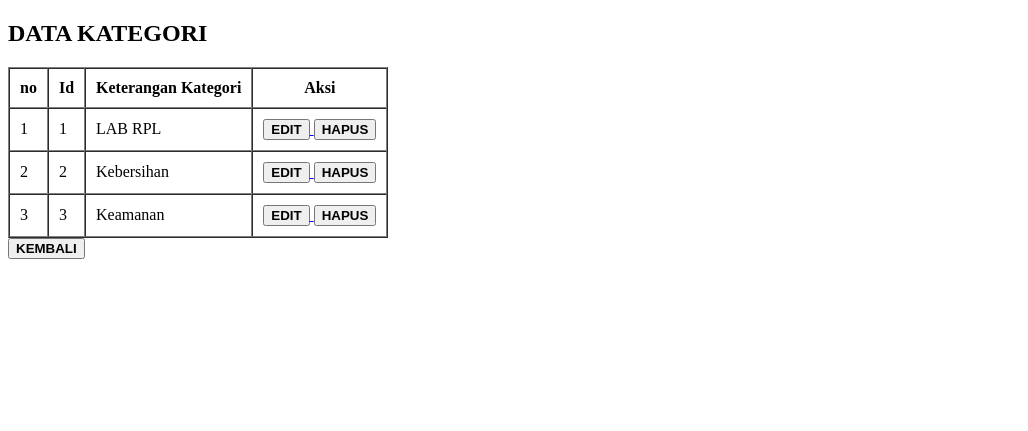
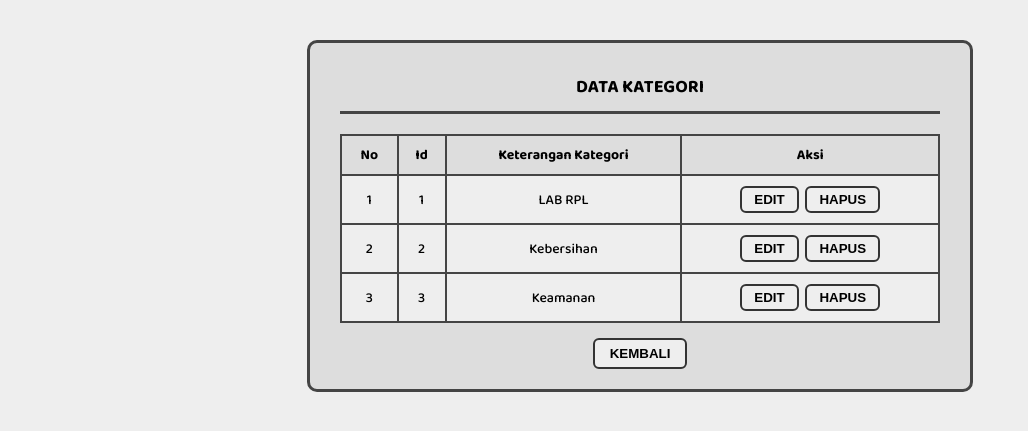
Before and after one commit to rhayihadi/Tugas-new.ujikom, a PHP site: page /admin/data-kategori.php in a window 1280 px wide. Shown: the top 431 px of the page, without its empty margins (0-1028 px from the left). Run offline with PHP 8.4, Linux system fonts and the light colour scheme; data comes from the database, SQL or seed files in the repository.

Commit message:
Enhance styling and structure of data kategori page
Refactor layout and styles for data kategori page

```diff
--- a/rhayi.ukk/admin/data-kategori.php
+++ b/rhayi.ukk/admin/data-kategori.php
@@ -11,22 +11,104 @@ $no = 1;
 <head>
     <meta charset="UTF-8">
     <title>Data Kategori</title>
-
     <link href="https://fonts.googleapis.com/css2?family=Baloo+2:wght@500;600;700;800&display=swap" rel="stylesheet">
 
     <style>
+body{
+    background:#eee;
+    font-family: 'Baloo 2', Arial, sans-serif;
+}
 
+/* WRAPPER */
+.wrapper{
+    width:600px;
+    margin:40px auto;
+    border:3px solid #444;
+    background:#ddd;
+    padding:20px 30px;
+    border-radius:10px;
+}
+
+/* HEADER */
+.top{
+    border-bottom:3px solid #444;
+    padding:10px;
+    margin-bottom:20px;
+    text-align:center;
+    font-weight:bold;
+    font-size:18px;
+}
+
+/* TABLE */
+table{
+    width:100%;
+    border-collapse:collapse;
+    background:#eee;
+}
+
+th, td{
+    border:2px solid #444;
+    padding:8px;
+    text-align:center;
+    font-size:14px;
+}
+
+th{
+    background:#ddd;
+}
+
+tr:hover{
+    background:#dcdcdc;
+}
+
+/* BUTTON AKSI */
+td button{
+    padding:4px 12px;
+    border:2px solid #333;
+    border-radius:6px;
+    background:#eee;
+    cursor:pointer;
+    margin:2px;
+    font-weight:bold;
+}
+
+td button:hover{
+    background:#ccc;
+}
+
+/* FOOTER */
+.kembali{
+    text-align:center;
+    padding-top:15px;
+}
+
+.kembali button{
+    padding:6px 15px;
+    border:2px solid #333;
+    border-radius:6px;
+    background:#eee;
+    cursor:pointer;
+    font-weight:bold;
+}
+
+.kembali button:hover{
+    background:#ccc;
+}
+
+a{
+    text-decoration:none;
+}
     </style>
 </head>
 
 <body>
 
-<h2>DATA KATEGORI</h2>
+<div class="wrapper">
+    <div class="top">DATA KATEGORI</div>
 
-<div class="box">
-    <table border="1" cellpadding="10" cellspacing="0">
+    <table>
         <tr>
-            <th>no</th>
+            <th>No</th>
             <th>Id</th>
             <th>Keterangan Kategori</th>
             <th>Aksi</th>
@@ -37,23 +119,23 @@ $no = 1;
             <td><?= $no++ ?></td>
             <td><?= $data['id_kategori'] ?></td>
             <td><?= $data['ket_kategori'] ?></td>
-            <td class="aksi">
+            <td>
                 <a href="edit-kategori.php?id=<?= $data['id_kategori'] ?>">
-                    <button><b>EDIT</b></button>
+                    <button>EDIT</button>
                 </a>
-                <a href="proses-hapus-kategori.php?id=<?= $data['id_kategori'] ?>"
-                   onclick="return confirm('hapus')">
-                    <button><b>HAPUS</b></button>
+                <a href="proses-hapus-kategori.php?id=<?= $data['id_kategori'] ?>" onclick="return confirm('hapus?')">
+                    <button>HAPUS</button>
                 </a>
+            </td>
         </tr>
         <?php } ?>
     </table>
-</div>
 
-<div class="kembali">
-    <a href="dashboard-admin.php">
-        <button><b>KEMBALI</b></button>
-    </a>
+    <div class="kembali">
+        <a href="dashboard-admin.php">
+            <button>KEMBALI</button>
+        </a>
+    </div>
 </div>
 
 </body>
```
